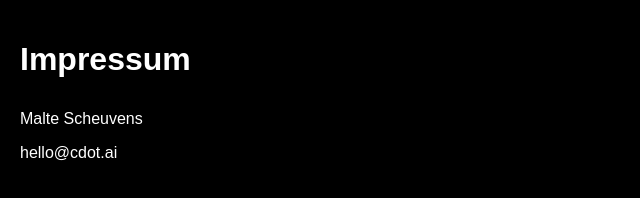
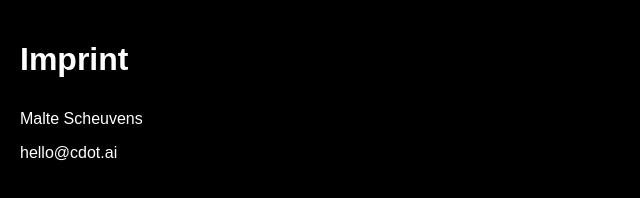
Before and after one commit to cdot-connecting-the-dots/cdot-connecting-the-dots.github.io, a plain HTML site: page impressum.html in a window 1280 px wide. Shown: the whole page, without its empty margins (0-640 px from the left). Drawn offline with Linux system fonts and the light colour scheme.

Commit message:
language adjust

```diff
--- a/impressum.html
+++ b/impressum.html
@@ -17,7 +17,7 @@
   </style>
 </head>
 <body>
-  <h1>Impressum</h1>
+  <h1>Imprint</h1>
   <p>Malte Scheuvens</p>
   <p>hello@cdot.ai</p>
 </body>
```
